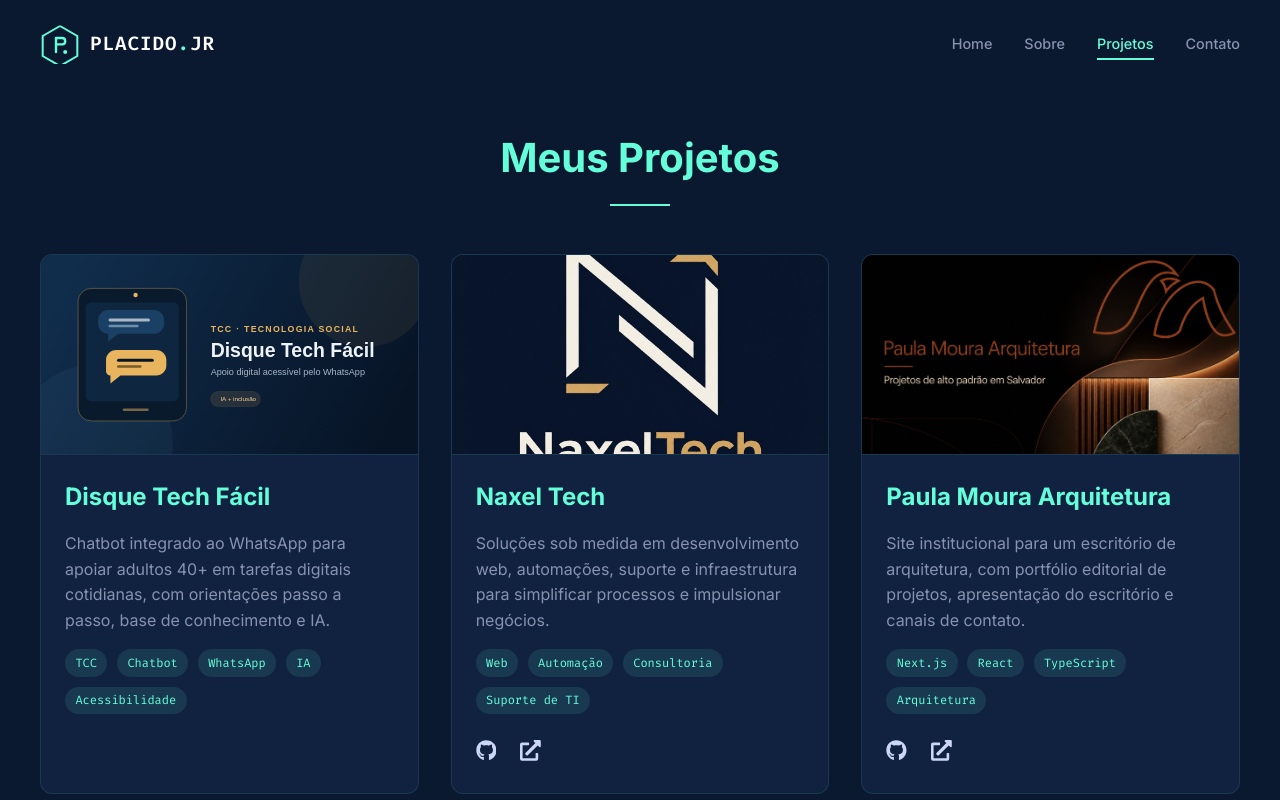
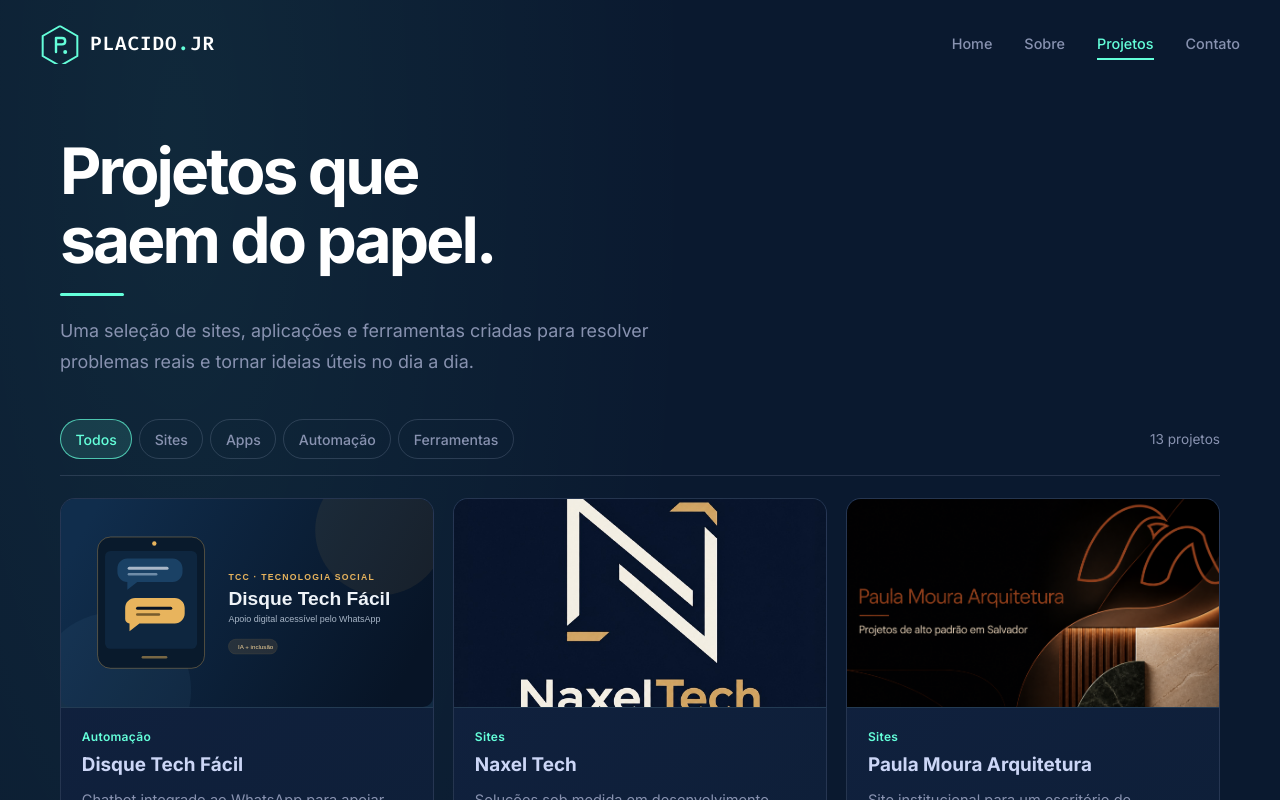
Before and after one commit to PlacidoFjr/Portfolio, a React (Create React App) app: page /projects in a window 1280 px wide. Shown: the top 800 px of the page. Built offline with nearby package versions, Linux system fonts and the light colour scheme.

Commit message:
Redesign projects gallery and remove selected cards

```diff
--- a/src/data/projects.js
+++ b/src/data/projects.js
@@ -3,6 +3,7 @@ export const projects = [
     title: 'Disque Tech Fácil',
     description: 'Chatbot integrado ao WhatsApp para apoiar adultos 40+ em tarefas digitais cotidianas, com orientações passo a passo, base de conhecimento e IA.',
     image: '/imagens/disque-tech-facil.svg',
+    category: 'Automação',
     github: '',
     live: '',
     tags: ['TCC', 'Chatbot', 'WhatsApp', 'IA', 'Acessibilidade']
@@ -11,6 +12,7 @@ export const projects = [
     title: 'Naxel Tech',
     description: 'Soluções sob medida em desenvolvimento web, automações, suporte e infraestrutura para simplificar processos e impulsionar negócios.',
     image: '/imagens/naxel-logo-atualizada.jpeg',
+    category: 'Sites',
     github: 'https://github.com/PlacidoFjr/NaxelTech',
     live: 'https://naxel-tech.vercel.app/',
     tags: ['Web', 'Automação', 'Consultoria', 'Suporte de TI']
@@ -19,6 +21,7 @@ export const projects = [
     title: 'Paula Moura Arquitetura',
     description: 'Site institucional para um escritório de arquitetura, com portfólio editorial de projetos, apresentação do escritório e canais de contato.',
     image: '/imagens/paula-moura-arquitetura.png',
+    category: 'Sites',
     github: 'https://github.com/PlacidoFjr/PAULA-ARQUI',
     live: 'https://paula-arqui.vercel.app/',
     tags: ['Next.js', 'React', 'TypeScript', 'Arquitetura']
@@ -27,6 +30,7 @@ export const projects = [
     title: 'LevelFit',
     description: 'Aplicação fitness gamificada para acompanhar treinos, alimentação, hidratação e hábitos. Inclui experiência web e API com autenticação, progresso e missões diárias.',
     image: '/imagens/levelfit-preview.png',
+    category: 'Apps',
     github: 'https://github.com/PlacidoFjr/LEVELFIT',
     live: 'https://levelfit-api.vercel.app/',
     tags: ['Next.js', 'TypeScript', 'NestJS', 'Prisma', 'PostgreSQL']
@@ -35,6 +39,7 @@ export const projects = [
     title: 'Mary Studio Commerce',
     description: 'E-commerce Full Stack com loja, checkout e painel administrativo, incluindo autenticação, estoque, pagamentos, frete e diferentes níveis de acesso.',
     image: '/imagens/mary-studio.jpg',
+    category: 'Sites',
     github: '',
     live: 'https://mary-studio-commerce.vercel.app/',
     tags: ['Next.js', 'Supabase', 'PostgreSQL', 'Mercado Pago']
@@ -43,6 +48,7 @@ export const projects = [
     title: 'Naxel Care',
     description: 'Sistema em desenvolvimento para organizar assistências técnicas: clientes, equipamentos, ordens de serviço, equipe, garantias e retornos.',
     image: '/imagens/naxel-care.png',
+    category: 'Apps',
     github: 'https://github.com/PlacidoFjr/NAXEL-CARE',
     live: '',
     tags: ['React', 'Assistência técnica', 'Ordens de serviço', 'Em desenvolvimento']
@@ -51,6 +57,7 @@ export const projects = [
     title: 'EconomizeIA',
     description: 'Aplicação de finanças pessoais com painel, assistente para consultar dados e organização de gastos e pagamentos.',
     image: '/imagens/economizeia.png',
+    category: 'Apps',
     github: 'https://github.com/PlacidoFjr/Economizeia',
     live: 'https://economizeia.vercel.app/',
     tags: ['React', 'FastAPI', 'Finanças', 'IA']
@@ -59,6 +66,7 @@ export const projects = [
     title: 'Bot do Mais Aproveitamento',
     description: 'Projeto de bot de suporte para orientar usuários do Mais Aproveitamento com respostas baseadas na documentação do aplicativo.',
     image: '/imagens/mais-aproveitamento-bot.svg',
+    category: 'Automação',
     github: '',
     live: '',
     tags: ['Chatbot', 'Suporte', 'Base de conhecimento', 'Em desenvolvimento']
@@ -67,6 +75,7 @@ export const projects = [
     title: 'Site da GM Psicologia',
     description: 'Landing page responsiva para apresentar os serviços de psicologia e facilitar o contato com a clínica.',
     image: '/imagens/gm-psicologia.svg',
+    category: 'Sites',
     github: 'https://github.com/PlacidoFjr/projetogmpsicologa',
     live: '',
     tags: ['HTML', 'CSS', 'JavaScript', 'Site institucional']
@@ -75,30 +84,27 @@ export const projects = [
     title: 'Villa Dolce Ateliê',
     description: 'Site de marca e catálogo para apresentar cestas afetivas e produtos artesanais, feito com React e Vite.',
     image: '/imagens/villa-dolce.jpeg',
+    category: 'Sites',
+    imageFit: 'contain',
+    imageBackground: '#f6eee0',
     github: 'https://github.com/PlacidoFjr/VillaDolce',
-    live: '',
+    live: 'https://villa-dolce.vercel.app/',
     tags: ['React', 'Vite', 'Catálogo', 'E-commerce']
   },
   {
     title: 'Bank Statement Test Editor',
     description: 'Ferramenta local para importar, revisar e exportar extratos de teste, com OCR opcional e marca d’água obrigatória de documento sem validade bancária.',
     image: '/imagens/statement-editor.svg',
+    category: 'Ferramentas',
     github: '',
     live: '',
     tags: ['Python', 'Streamlit', 'OCR', 'Documento de teste']
   },
   {
-    title: 'Dashboard de Fator de Potência',
-    description: 'Painel acadêmico interativo para comparar indicadores de fator de potência entre cinco empresas e apoiar a análise de correção.',
-    image: '/imagens/fator-potencia.svg',
-    github: '',
-    live: '',
-    tags: ['Dashboard', 'Visualização de dados', 'Engenharia elétrica', 'Acadêmico']
-  },
-  {
     title: 'Automação de Prospecção B2B',
     description: 'Ferramentas internas da Naxel e da ORBE para organizar pesquisa, qualificação e acompanhamento de oportunidades comerciais.',
     image: '/imagens/prospeccao-b2b.svg',
+    category: 'Automação',
     github: '',
     live: '',
     tags: ['Automação', 'Prospecção', 'Painel interno', 'Dados anonimizados']
@@ -107,16 +113,9 @@ export const projects = [
     title: 'Sopro Devocional',
     description: 'Aplicativo mobile de devocionais diários, com leitura, reflexão, oração, favoritos e acompanhamento pessoal.',
     image: '/imagens/sopro-devocional.png',
+    category: 'Apps',
     github: 'https://github.com/PlacidoFjr/Sopro',
     live: '',
     tags: ['React Native', 'Expo', 'Mobile', 'Projeto pessoal']
   },
-  {
-    title: 'Mapeamento de Processos EletroJr',
-    description: 'Estudo de mapeamento e melhoria do processo de tráfego orgânico, com fluxos para documentar etapas e oportunidades de otimização.',
-    image: '/imagens/eletrojr-processos.svg',
-    github: '',
-    live: '',
-    tags: ['Mapeamento de processos', 'Fluxograma', 'Marketing digital', 'EletroJr']
-  }
 ];
--- a/src/pages/Projects.js
+++ b/src/pages/Projects.js
@@ -1,227 +1,383 @@
+import { useMemo, useState } from 'react';
 import styled from 'styled-components';
-import { motion } from 'framer-motion';
 import { FaExternalLinkAlt, FaGithub } from 'react-icons/fa';
 import Layout from '../components/Layout';
 import { projects } from '../data/projects';
 import { skills } from '../data/skills';
 
-const ProjectsContainer = styled.div`
+const ProjectsContainer = styled.main`
   min-height: 100vh;
-  padding: 8rem 2rem 4rem;
-  background: ${props => props.theme.colors.background};
+  padding: 8.5rem 2rem 5rem;
+  background:
+    radial-gradient(ellipse at 14% 4%, rgba(100, 255, 218, 0.065), transparent 32rem),
+    ${props => props.theme.colors.background};
 `;
 
-const SectionTitle = styled(motion.h2)`
-  color: ${props => props.theme.colors.primary};
-  font-size: 2.5rem;
-  text-align: center;
-  margin-bottom: 3rem;
-  position: relative;
+const Content = styled.div`
+  width: min(100%, 1160px);
+  margin: 0 auto;
+`;
+
+const Intro = styled.header`
+  max-width: 760px;
+  margin: 0 0 2.5rem;
+`;
+
+const Title = styled.h1`
+  color: ${props => props.theme.colors.white};
+  font-size: clamp(2.4rem, 5vw, 4.25rem);
+  line-height: 1.08;
+  letter-spacing: -0.045em;
+  font-weight: 700;
+  max-width: 12ch;
 
   &::after {
     content: '';
     display: block;
-    width: 60px;
-    height: 2px;
+    width: 4rem;
+    height: 3px;
+    margin-top: 1.15rem;
+    border-radius: 3px;
     background: ${props => props.theme.colors.primary};
-    margin: 1rem auto;
   }
+`;
+
+const IntroCopy = styled.p`
+  max-width: 610px;
+  margin-top: 1.2rem;
+  color: ${props => props.theme.colors.textSecondary};
+  font-size: clamp(1rem, 1.5vw, 1.12rem);
+  line-height: 1.75;
+`;
+
+const ProjectControls = styled.div`
+  display: flex;
+  align-items: center;
+  justify-content: space-between;
+  gap: 1.25rem;
+  margin: 2.6rem 0 1.35rem;
+  padding-bottom: 1rem;
+  border-bottom: 1px solid rgba(204, 214, 246, 0.14);
+
+  @media (max-width: 680px) {
+    align-items: flex-start;
+    flex-direction: column;
+    gap: 0.85rem;
+  }
+`;
+
+const Filters = styled.div`
+  display: flex;
+  flex-wrap: wrap;
+  gap: 0.45rem;
+`;
+
+const FilterButton = styled.button`
+  min-height: 40px;
+  padding: 0.55rem 0.9rem;
+  border: 1px solid ${props => props.$active ? 'rgba(100, 255, 218, 0.7)' : 'rgba(204, 214, 246, 0.16)'};
+  border-radius: 999px;
+  background: ${props => props.$active ? 'rgba(100, 255, 218, 0.12)' : 'transparent'};
+  color: ${props => props.$active ? props.theme.colors.primary : props.theme.colors.textSecondary};
+  font: 500 0.88rem ${props => props.theme.fonts.main};
+  transition: background 160ms ease, border-color 160ms ease, color 160ms ease;
+
+  &:hover {
+    border-color: rgba(100, 255, 218, 0.55);
+    color: ${props => props.theme.colors.primary};
+  }
+`;
+
+const ProjectCount = styled.p`
+  flex: 0 0 auto;
+  color: ${props => props.theme.colors.textSecondary};
+  font-size: 0.85rem;
 `;
 
 const ProjectsGrid = styled.div`
   display: grid;
-  grid-template-columns: repeat(auto-fit, minmax(300px, 1fr));
-  gap: 2rem;
-  max-width: 1200px;
-  margin: 0 auto;
-`;
+  grid-template-columns: repeat(3, minmax(0, 1fr));
+  align-items: stretch;
+  gap: 1.2rem;
 
-const ProjectCard = styled(motion.div)`
-  background: ${props => props.theme.colors.backgroundLight};
-  border-radius: 12px;
-  overflow: hidden;
-  border: 1px solid rgba(100, 255, 218, 0.1);
-  height: 100%;
-  display: flex;
-  flex-direction: column;
-  transition: ${props => props.theme.transitions.default};
+  @media (max-width: 920px) {
+    grid-template-columns: repeat(2, minmax(0, 1fr));
+  }
 
-  &:hover {
-    transform: translateY(-10px);
-    box-shadow: 0 20px 30px -15px rgba(2, 12, 27, 0.7);
-    border-color: ${props => props.theme.colors.primary};
+  @media (max-width: 620px) {
+    grid-template-columns: 1fr;
+    gap: 1rem;
   }
 `;
 
+const ProjectCard = styled.article`
+  min-width: 0;
+  overflow: hidden;
+  display: flex;
+  flex-direction: column;
+  border: 1px solid rgba(204, 214, 246, 0.12);
+  border-radius: 15px;
+  background: linear-gradient(145deg, rgba(17, 34, 64, 0.98), rgba(14, 31, 55, 0.98));
+  transition: border-color 180ms ease, transform 180ms ease, background 180ms ease;
+
+  &:hover {
+    transform: translateY(-4px);
+    border-color: rgba(100, 255, 218, 0.42);
+    background: ${props => props.theme.colors.backgroundLight};
+  }
+
+  @media (prefers-reduced-motion: reduce) {
+    transition: none;
+    &:hover { transform: none; }
+  }
+`;
+
+const ProjectImageFrame = styled.div`
+  width: 100%;
+  aspect-ratio: 16 / 9;
+  overflow: hidden;
+  background: ${props => props.$background || '#102941'};
+  border-bottom: 1px solid rgba(204, 214, 246, 0.1);
+`;
+
 const ProjectImage = styled.img`
+  display: block;
   width: 100%;
-  height: 200px;
-  object-fit: cover;
-  border-bottom: 1px solid rgba(100, 255, 218, 0.1);
+  height: 100%;
+  object-fit: ${props => props.$fit || 'cover'};
+  transition: transform 240ms ease;
+
+  ${ProjectCard}:hover & { transform: scale(1.025); }
+
+  @media (prefers-reduced-motion: reduce) {
+    transition: none;
+    ${ProjectCard}:hover & { transform: none; }
+  }
 `;
 
 const ProjectContent = styled.div`
-  padding: 1.5rem;
-  flex-grow: 1;
   display: flex;
+  flex: 1;
   flex-direction: column;
+  align-items: flex-start;
+  padding: 1.25rem 1.3rem 1.15rem;
 `;
 
-const ProjectTitle = styled.h3`
+const ProjectCategory = styled.p`
+  margin-bottom: 0.4rem;
   color: ${props => props.theme.colors.primary};
-  margin-bottom: 1rem;
-  font-size: 1.5rem;
+  font-size: 0.75rem;
+  font-weight: 600;
+  letter-spacing: 0.025em;
+`;
+
+const ProjectTitle = styled.h2`
+  color: ${props => props.theme.colors.text};
+  font-size: 1.18rem;
+  line-height: 1.35;
+  font-weight: 650;
 `;
 
 const ProjectDescription = styled.p`
+  margin-top: 0.65rem;
   color: ${props => props.theme.colors.textSecondary};
-  font-size: 1rem;
-  line-height: 1.6;
-  margin-bottom: 1rem;
+  font-size: 0.91rem;
+  line-height: 1.65;
 `;
 
 const TagList = styled.ul`
   display: flex;
   flex-wrap: wrap;
-  gap: 0.6rem;
-  margin-bottom: 1.5rem;
+  gap: 0.4rem;
+  margin-top: 1rem;
   padding: 0;
   list-style: none;
 `;
 
 const Tag = styled.li`
-  color: ${props => props.theme.colors.primary};
-  font-family: ${props => props.theme.fonts.mono};
-  font-size: 0.75rem;
-  background: rgba(100, 255, 218, 0.1);
-  padding: 0.3rem 0.65rem;
+  padding: 0.3rem 0.62rem;
+  border: 1px solid rgba(100, 255, 218, 0.13);
   border-radius: 999px;
+  background: rgba(100, 255, 218, 0.07);
+  color: ${props => props.theme.colors.primarySoft};
+  font-size: 0.72rem;
+  line-height: 1.25;
 `;
 
 const ProjectLinks = styled.div`
   display: flex;
-  gap: 1.5rem;
+  flex-wrap: wrap;
+  gap: 0.6rem 1.1rem;
   margin-top: auto;
+  padding-top: 1.15rem;
 `;
 
-const IconLink = styled.a`
+const ProjectLink = styled.a`
+  display: inline-flex;
+  align-items: center;
+  gap: 0.45rem;
+  min-height: 30px;
   color: ${props => props.theme.colors.text};
-  font-size: 1.3rem;
-  transition: ${props => props.theme.transitions.default};
+  font-size: 0.82rem;
+  font-weight: 600;
 
-  &:hover {
-    color: ${props => props.theme.colors.primary};
-  }
+  svg { color: ${props => props.theme.colors.primary}; }
+
+  &:hover { color: ${props => props.theme.colors.primary}; }
+`;
+
+const InProgress = styled.span`
+  margin-top: auto;
+  padding-top: 1.1rem;
+  color: ${props => props.theme.colors.textSecondary};
+  font-size: 0.8rem;
 `;
 
 const SkillsSection = styled.section`
-  max-width: 1000px;
-  margin: 6rem auto 2rem;
+  margin-top: 5rem;
+  padding-top: 2rem;
+  border-top: 1px solid rgba(204, 214, 246, 0.14);
 `;
 
-const SkillsGrid = styled.div`
-  display: grid;
-  grid-template-columns: repeat(auto-fit, minmax(120px, 1fr));
-  gap: 2rem;
-  margin-top: 3rem;
+const SkillsHeading = styled.h2`
+  color: ${props => props.theme.colors.white};
+  font-size: clamp(1.6rem, 3vw, 2.25rem);
+  letter-spacing: -0.035em;
 `;
 
-const SkillCard = styled(motion.div)`
-  display: flex;
-  flex-direction: column;
-  align-items: center;
-  gap: 1rem;
-  padding: 1.5rem;
-  background: ${props => props.theme.colors.backgroundLight};
-  border-radius: 12px;
-  border: 1px solid rgba(100, 255, 218, 0.1);
-  transition: ${props => props.theme.transitions.default};
-
-  &:hover {
-    border-color: ${props => props.theme.colors.primary};
-    transform: scale(1.05);
-  }
-
-  span {
-    color: ${props => props.theme.colors.text};
-    font-size: 0.9rem;
-    font-family: ${props => props.theme.fonts.mono};
-  }
+const SkillsCopy = styled.p`
+  margin-top: 0.5rem;
+  color: ${props => props.theme.colors.textSecondary};
+  font-size: 0.95rem;
 `;
 
+const SkillsList = styled.ul`
+  display: flex;
+  flex-wrap: wrap;
+  gap: 0.6rem;
+  margin-top: 1.5rem;
+  padding: 0;
+  list-style: none;
+`;
+
+const Skill = styled.li`
+  display: inline-flex;
+  align-items: center;
+  gap: 0.55rem;
+  min-height: 42px;
+  padding: 0.55rem 0.8rem;
+  border: 1px solid rgba(204, 214, 246, 0.14);
+  border-radius: 10px;
+  background: rgba(17, 34, 64, 0.68);
+  color: ${props => props.theme.colors.text};
+  font-size: 0.84rem;
+
+  svg { color: ${props => props.theme.colors.primary}; }
+`;
+
+const EmptyState = styled.p`
+  grid-column: 1 / -1;
+  padding: 2rem;
+  border: 1px dashed rgba(204, 214, 246, 0.22);
+  border-radius: 14px;
+  color: ${props => props.theme.colors.textSecondary};
+  text-align: center;
+`;
+
+const filters = ['Todos', 'Sites', 'Apps', 'Automação', 'Ferramentas'];
+
 function Projects() {
+  const [activeFilter, setActiveFilter] = useState('Todos');
+  const visibleProjects = useMemo(() => (
+    activeFilter === 'Todos'
+      ? projects
+      : projects.filter(project => project.category === activeFilter)
+  ), [activeFilter]);
+
   return (
     <Layout>
       <ProjectsContainer>
-        <SectionTitle
-          initial={{ opacity: 0, y: -20 }}
-          animate={{ opacity: 1, y: 0 }}
-          transition={{ duration: 0.5 }}
+        <Content>
+          <Intro>
+            <Title>Projetos que saem do papel.</Title>
+            <IntroCopy>
+              Uma seleção de sites, aplicações e ferramentas criadas para resolver problemas reais e tornar ideias úteis no dia a dia.
+            </IntroCopy>
+          </Intro>
+
+          <ProjectControls>
+            <Filters role="group" aria-label="Filtrar projetos">
+              {filters.map(filter => (
+                <FilterButton
+                  key={filter}
+                  type="button"
+                  $active={activeFilter === filter}
+                  aria-pressed={activeFilter === filter}
+                  onClick={() => setActiveFilter(filter)}
                 >
-          Meus Projetos
-        </SectionTitle>
+                  {filter}
+                </FilterButton>
+              ))}
+            </Filters>
+            <ProjectCount aria-live="polite">
+              {visibleProjects.length} {visibleProjects.length === 1 ? 'projeto' : 'projetos'}
+            </ProjectCount>
+          </ProjectControls>
 
           <ProjectsGrid>
-          {projects.map((project, index) => (
-            <ProjectCard
-              key={index}
-              initial={{ opacity: 0, y: 20 }}
-              whileInView={{ opacity: 1, y: 0 }}
-              viewport={{ once: true }}
-              transition={{ duration: 0.5, delay: index * 0.1 }}
-            >
-              <ProjectImage src={project.image} alt={project.title} loading="lazy" />
+            {visibleProjects.length ? visibleProjects.map(project => (
+              <ProjectCard key={project.title}>
+                <ProjectImageFrame $background={project.imageBackground}>
+                  <ProjectImage
+                    src={project.image}
+                    alt={project.title}
+                    loading="lazy"
+                    $fit={project.imageFit}
+                  />
+                </ProjectImageFrame>
                 <ProjectContent>
+                  <ProjectCategory>{project.category}</ProjectCategory>
                   <ProjectTitle>{project.title}</ProjectTitle>
                   <ProjectDescription>{project.description}</ProjectDescription>
-                {project.tags && (
-                  <TagList>
-                    {project.tags.map((tag, i) => (
-                      <Tag key={i}>{tag}</Tag>
-                    ))}
+                  {project.tags?.length > 0 && (
+                    <TagList aria-label={`Tecnologias e áreas de ${project.title}`}>
+                      {project.tags.slice(0, 4).map(tag => <Tag key={tag}>{tag}</Tag>)}
                     </TagList>
                   )}
+                  {(project.github || project.live) ? (
                     <ProjectLinks>
+                      {project.live && project.live !== '#' && (
+                        <ProjectLink href={project.live} target="_blank" rel="noopener noreferrer" aria-label={`Abrir site de ${project.title}`}>
+                          <FaExternalLinkAlt aria-hidden="true" /> Ver projeto
+                        </ProjectLink>
+                      )}
                       {project.github && project.github !== '#' && (
-                    <IconLink aria-label={`Ver código de ${project.title} no GitHub`} href={project.github} target="_blank" rel="noopener noreferrer" title="GitHub">
-                      <FaGithub />
-                    </IconLink>
-                  )}
-                  {project.live && project.live !== '#' && (
-                    <IconLink aria-label={`Abrir ${project.title}`} href={project.live} target="_blank" rel="noopener noreferrer" title="Ver projeto">
-                      <FaExternalLinkAlt />
-                    </IconLink>
+                        <ProjectLink href={project.github} target="_blank" rel="noopener noreferrer" aria-label={`Ver código de ${project.title} no GitHub`}>
+                          <FaGithub aria-hidden="true" /> Código
+                        </ProjectLink>
                       )}
                     </ProjectLinks>
+                  ) : project.tags?.includes('Em desenvolvimento') ? (
+                    <InProgress>Em desenvolvimento</InProgress>
+                  ) : null}
                 </ProjectContent>
               </ProjectCard>
-          ))}
+            )) : <EmptyState>Nenhum projeto nesta categoria ainda.</EmptyState>}
           </ProjectsGrid>
 
-        <SkillsSection>
-          <SectionTitle
-            initial={{ opacity: 0, y: -20 }}
-            whileInView={{ opacity: 1, y: 0 }}
-            viewport={{ once: true }}
-            transition={{ duration: 0.5 }}
-          >
-            Minhas Habilidades
-          </SectionTitle>
-          <SkillsGrid>
-            {skills.map((skill, index) => (
-              <SkillCard
-                key={index}
-                initial={{ opacity: 0, scale: 0.9 }}
-                whileInView={{ opacity: 1, scale: 1 }}
-                viewport={{ once: true }}
-                transition={{ duration: 0.3, delay: index * 0.05 }}
-              >
-                <skill.icon size={40} color={skill.color} />
+          <SkillsSection aria-labelledby="skills-title">
+            <SkillsHeading id="skills-title">O que uso para construir</SkillsHeading>
+            <SkillsCopy>Tecnologias e ferramentas que fazem parte do meu trabalho.</SkillsCopy>
+            <SkillsList>
+              {skills.map(skill => (
+                <Skill key={skill.name}>
+                  <skill.icon size={18} aria-hidden="true" />
                   <span>{skill.name}</span>
-              </SkillCard>
+                </Skill>
               ))}
-          </SkillsGrid>
+            </SkillsList>
           </SkillsSection>
+        </Content>
       </ProjectsContainer>
     </Layout>
   );
```
Also changed, not shown: public/imagens/eletrojr-processos.svg (deleted), public/imagens/fator-potencia.svg (deleted). Lines whose indentation alone changed are shown as unchanged.
